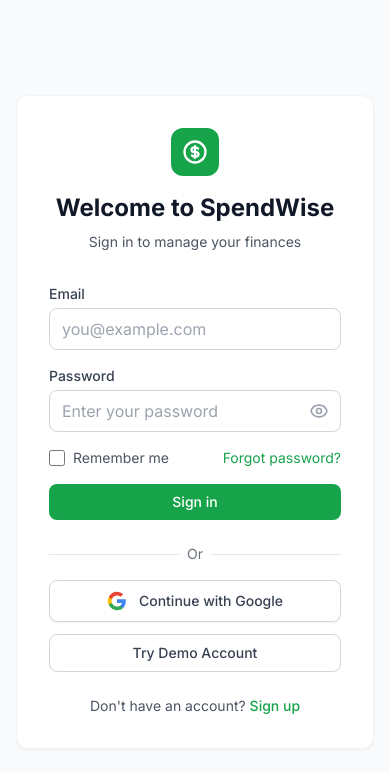
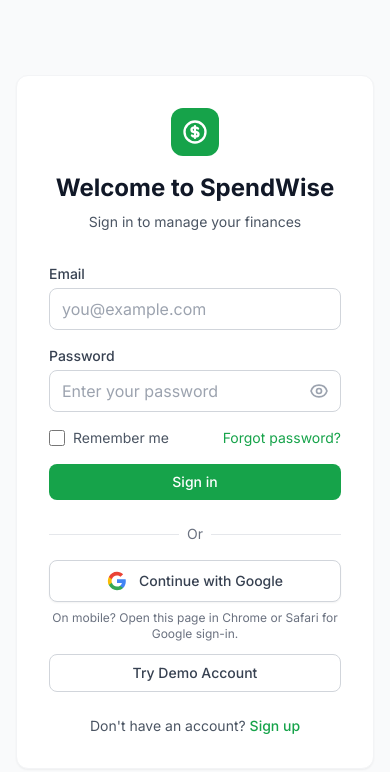
Before and after one commit to heeman74/spendwise-conig, a Next.js app in the folder spendwise/: page /login in a window 390 px wide. Shown: the top 772 px of the page. Built offline with nearby package versions, Linux system fonts and the light colour scheme; no server answers.

Commit message:
Add mobile hint for Google sign-in in-app browser limitation

```diff
--- a/spendwise/src/app/(auth)/login/page.tsx
+++ b/spendwise/src/app/(auth)/login/page.tsx
@@ -251,6 +251,9 @@
             </svg>
             Continue with Google
           </button>
+          <p className="mt-2 text-xs text-center text-gray-500 dark:text-gray-400 sm:hidden">
+            On mobile? Open this page in Chrome or Safari for Google sign-in.
+          </p>
 
           <Button
             type="button"
```
